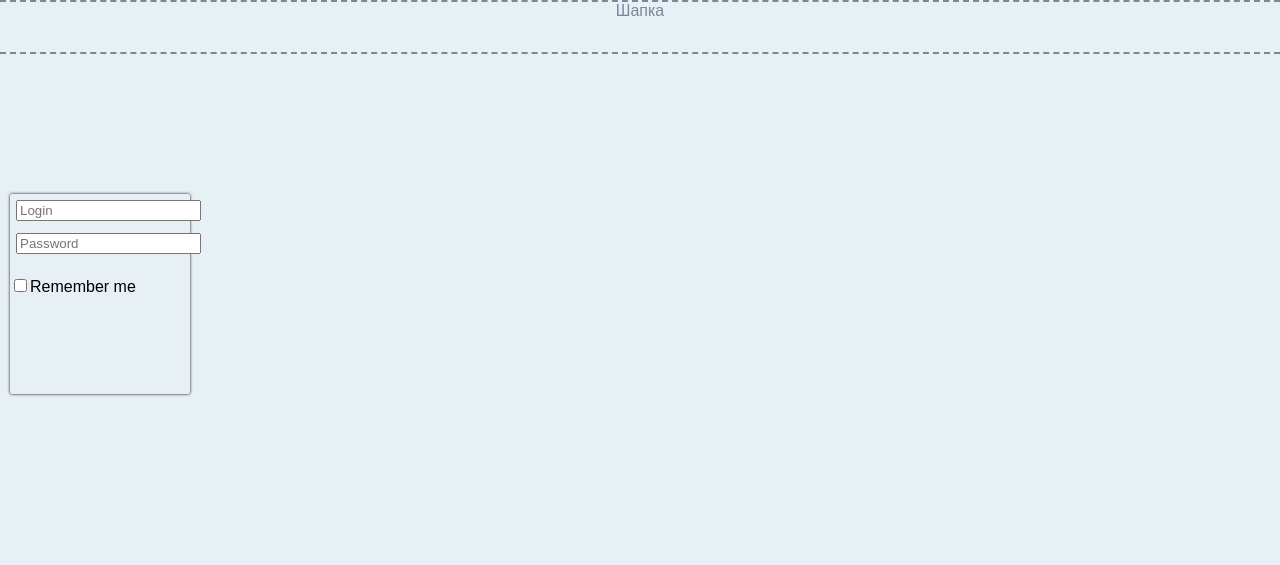
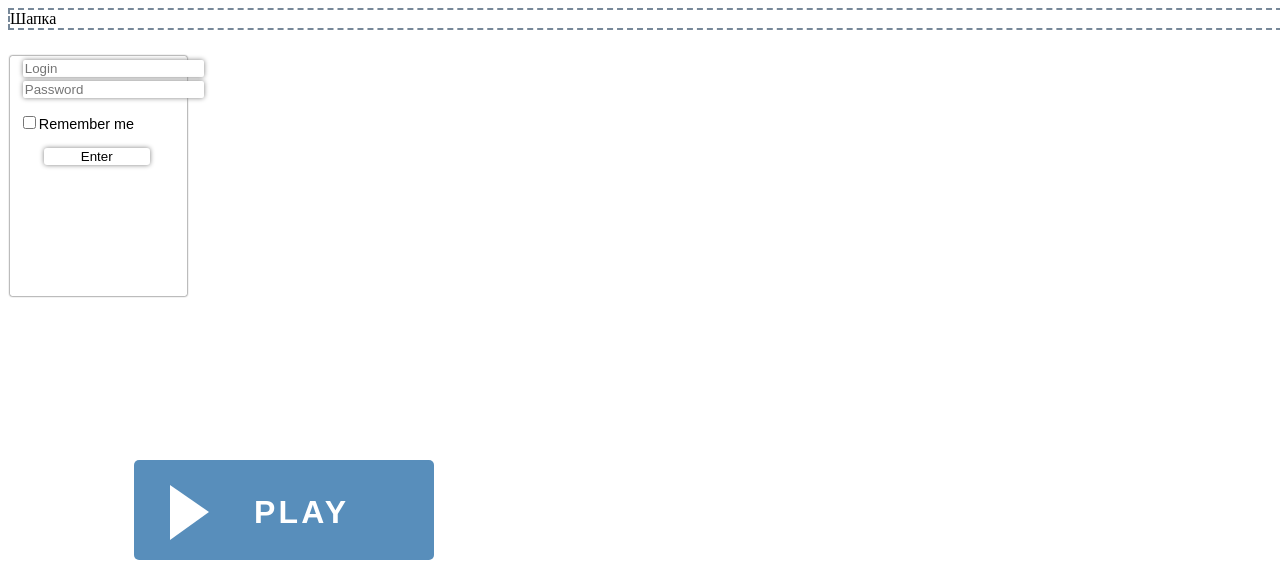
Before and after one commit to govnodel/AkfubFlags, a PHP site: page /main.html in a window 1280 px wide. Shown: the top 565 px of the page. Run offline with PHP 8.4, Linux system fonts and the light colour scheme; some libraries are stand-ins or nearby versions.

Commit message:
Нууу, я пытался...

```diff
--- a/code/css/mainss.css
+++ b/code/css/mainss.css
@@ -5,64 +5,78 @@
   4. Сделать нормальную позицию объектам
   5. Сделать переключение кона логина и регистрации
   6. Сделать кнопку профиля */
+body {
 
-body {
-  /* -Отступы */
-  padding: 0;
-  margin: 0;
-  background: #E7F1F5;
-  /* Шапка */
-  /*background-image: url(../akfub/otherimgs/Shapka.jpg); /* <--- Эта дичь не работает */
-  background-attachment: fixed;
 }
-/* Блок описания  */
-/* Нужно исправить */
-.desc {
-  margin-top: 50vh;
+#desc {
+  border-radius: 3px;
+  box-shadow: 0 0 2px black;
+  background-blend-mode: multiply;
+  background-color: white;
+  background-image: url(../../akfub/otherimgs/paramparampam.jpg);
+  width: 60%;
+  height: 60vh;
+  position: relative;
+  top: 20px;
+  left: 30px;
+}
+#hat {
+  position: fixed;
+  border: 2px Lightslategray dashed;
+  width: 100%
+}
+/* Панель регистрации и входа */
+#_menu_log_reg {
+  border-radius: 2px;
+  box-shadow: 0 0 2px black;
+  position: relative;
+  top: 6vh;
+  left: 2px;
+  width: 14%;
+  height: 30vh
+}
+/* Поля для ввода */
+#_menu_log_reg > input:nth-child(1) {
   margin-left: 1vw;
-  /* Нужно поменять на единый параметр margin */
-  width: 60vw;
-  min-height: 40vh;
-  box-shadow: 0 0 3px;
-  border: 3px;
+  margin-top: 4px;
   border-radius: 2px;
+  border: none;
   background: white;
-  position: relative;
-  top: 0;
-  left: 4px;
+  box-shadow: 0 0 5px gray;
+  outline: none;
 }
-/* Временный макет шапки */
-.hat {
-  width: 100%;
-  height: 50px;
-  border-top: 2px LightSlateGrey dashed;
-  border-bottom: 2px LightSlateGrey dashed;
-  text-align: center;
-  font-family: sans-serif;
-  color: LightSlateGrey
+#_menu_log_reg > input:nth-child(2) {
+  margin-left: 1vw;
+  margin-top: 4px;
+  border-radius: 2px;
+  border: none;
+  background: white;
+  box-shadow: 0 0 5px gray;
+  outline: none;
 }
-/* Оформление рекламного банера */
-.ad {
+#_menu_log_reg > p > input {
+  margin-left: 1vw;
+  margin-top: 4px;
+}
+#_menu_log_reg > input:nth-child(4) {
   border-radius: 3px;
-  border: 4px LightSlateGrey dashed;
-  width: 180px;
-  height: 500px;
-  margin-top: 4px;
-  margin-left: 6px;
-  baseline: center
+  border: none;
+  background: white;
+  box-shadow: 0 0 5px gray;
+  margin-left: 19%;
+  width: 60%
 }
-  /* Временное оформление текста, при вставке рекламы убрать */
-.ad p {
-  text-align: center;
-  color: LightSlateGrey;
-  font-family: sans-serif;
-  vertical-align: middle;
+#_menu_log_reg > p {
+  font: .9em sans-serif;
 }
 /* Кнопка играца */
 svg {
   margin-left: 10%;
   margin-top: 180px;
-  opacity: .9
+  opacity: .9;
+  /* Пробую задать сука позицию */
+  position: relative;
+  top: 4vh
 }
 svg text{
   font: 2em sans-serif;
@@ -73,23 +87,3 @@ svg text{
 svg:hover {
   opacity: 1
 }
-/* Оформление окна регисрации и входа */
-#_menu_log_reg {
-  margin-left: 10px;
-  margin-top: 140px;
-  /* Обозначение границ окошка */
-  box-shadow: 0 0 3px;
-  border: 3px;
-  border-radius: 2px;
-  /* ========================= */
-  background: inherit;
-  width: 180px;
-  height: 200px;
-  /* Оформление текста внутри окна */
-  font-family: sans-serif;
-  /* ============================= */
-}
-#_menu_log_reg > input {
-  margin: 6px
-}
-/* <==================================> */
--- a/code/main.html
+++ b/code/main.html
@@ -7,21 +7,21 @@
   <title>Flags</title>
   <link rel="stylesheet" href="css/mainss.css">
 </head>
-
+<script src="https://ajax.googleapis.com/ajax/libs/dojo/1.13.0/dojo/dojo.js"></script>
 <body>
   <!-- Шапка на первое время -->
-  <div class="hat">
+  <div id="hat">
     Шапка
   </div>
   <!--Окно логина и регистрации-->
     <div id = "_menu_log_reg">
-      <form id="log" action="" method="post">
-      </form>
       <input type="text" placeholder="Login" from = 'log'>
       <input type="password" placeholder="Password">
       <p>
-        <input type = "checkbox">Remember me
+        <input type = "checkbox" value = "Remember me">Remember me
       </p>
+      <input type="submit" name="Submit" value="Enter">
+
     </div>
     <!-- Кнопка игры -->
   <a href="gayme.html">
@@ -31,14 +31,15 @@
       <text x="40%" y="55%" dominant-baseline="middle" text-anchor="right" fill = 'white'>PLAY</text>
     </svg>
   </a>
-  <div class="desc">
+  <div id="desc">
     <ul>
+      <li>ЬБББББББ</li>
+      <li>ЬБББББББ</li>
+      <li>ЬБББББББ</li>
+      <li>ЬБББББББ</li>
       <li>ЬБББББББ</li>
     </ul>
   </div>
     <!-- Рекламный банер -->
-    <div class="ad">
-      <p>Реклама</p>
-    </div>
 </body>
 </html>
```
Also changed, not shown: akfub/otherimgs/paramparampam.jpg (added).
